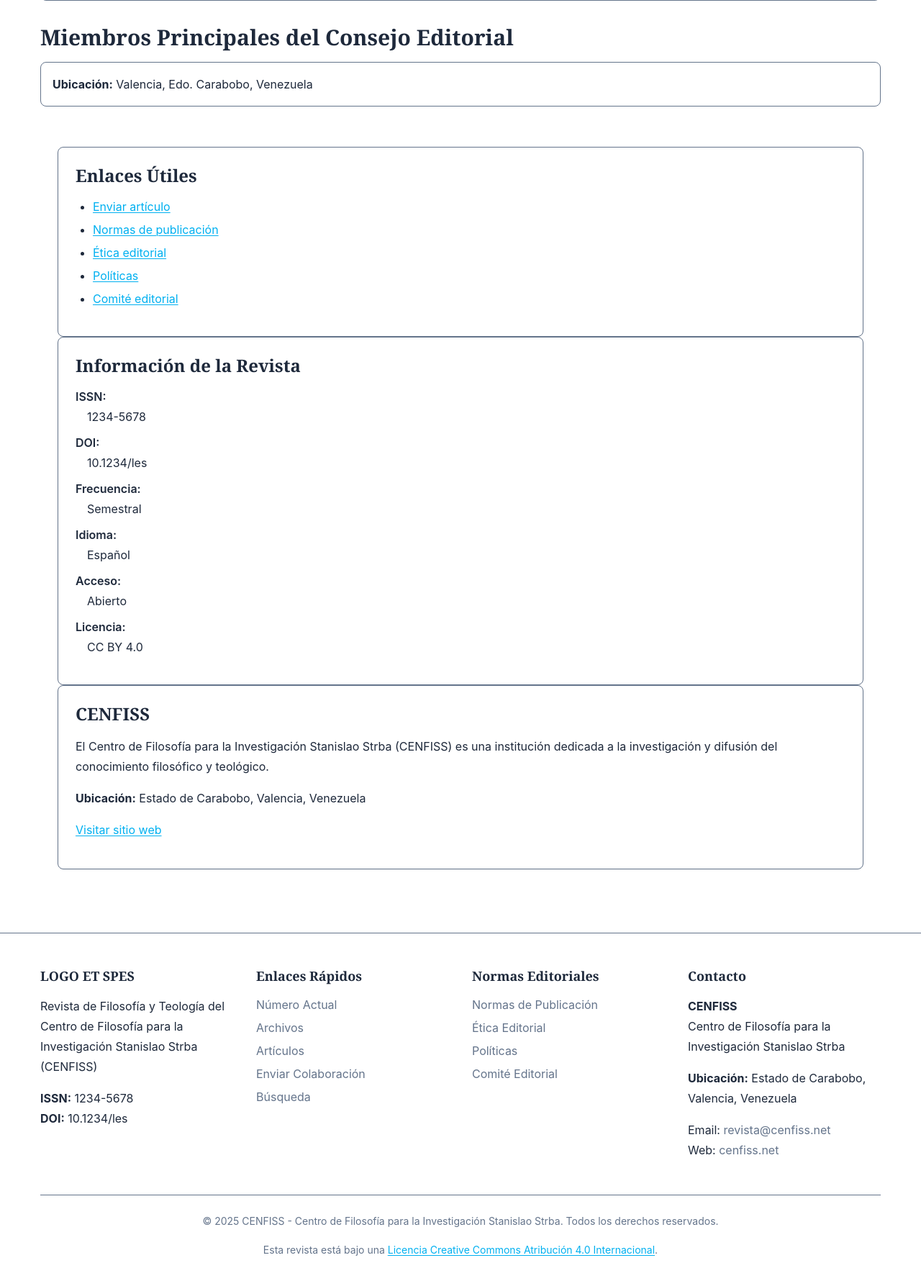
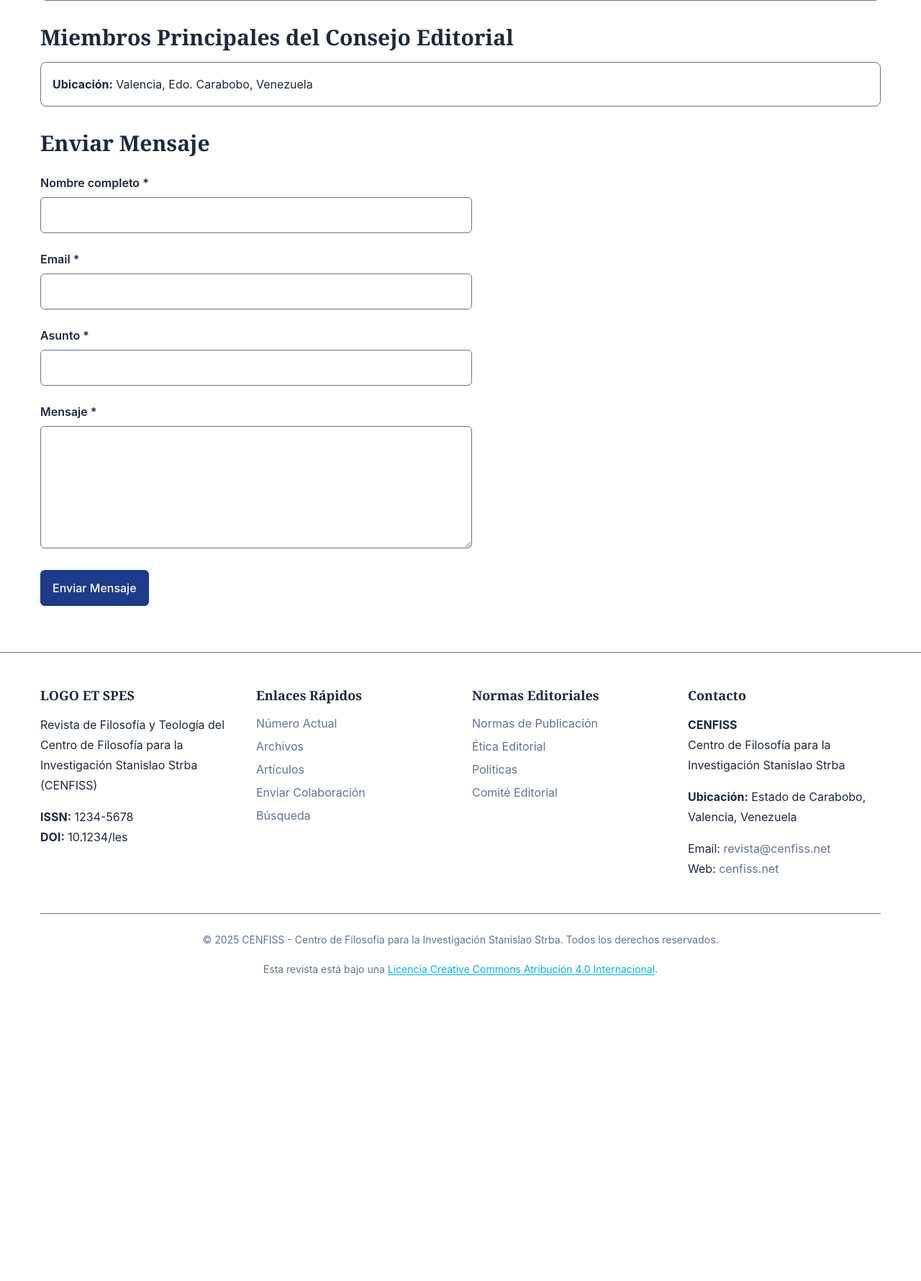
Before and after one commit to refo44/demo-revistalogos, a PHP site: page /page-contacto.html in a window 1280 px wide. Shown: the part 1112-2892 px from the top of the page at 72% size. After the commit the page ends 2467 px from the top, so only its background shows below. Run offline with PHP 8.4, Linux system fonts and the light colour scheme.

Commit message:
feat: Add contact form to the contact page for user inquiries
- Introduce a new contact form allowing users to submit messages directly via email.
- Update the layout to enhance user interaction and streamline the contact process.
- Implement new CSS styles for the contact form to ensure a consistent and visually appealing design.

```diff
--- a/assets/css/pages.css
+++ b/assets/css/pages.css
@@ -1554,6 +1554,48 @@
   margin-bottom: 0;
 }
 
+/* Contact Form */
+.contact-form {
+  max-width: 600px;
+  margin-top: var(--space-6);
+}
+
+.form-group {
+  margin-bottom: var(--space-6);
+}
+
+.form-group label {
+  display: block;
+  font-weight: var(--font-weight-semibold);
+  margin-bottom: var(--space-2);
+  color: var(--color-text-primary);
+}
+
+.form-group input,
+.form-group textarea {
+  width: 100%;
+  padding: var(--space-3);
+  border: var(--border-width) solid var(--color-secondary);
+  border-radius: var(--border-radius);
+  background-color: var(--color-bg-primary);
+  color: var(--color-text-primary);
+  font-size: var(--font-size-base);
+  font-family: var(--font-family-primary);
+  transition: border-color var(--transition-fast);
+}
+
+.form-group input:focus,
+.form-group textarea:focus {
+  outline: none;
+  border-color: var(--color-primary);
+  box-shadow: 0 0 0 3px rgba(168, 207, 140, 0.1);
+}
+
+.form-group textarea {
+  resize: vertical;
+  min-height: 120px;
+}
+
 /* Responsive */
 @media (max-width: 768px) {
   .blog-posts {
--- a/page-contacto.html
+++ b/page-contacto.html
@@ -167,50 +167,34 @@
                             <p><strong>Ubicación:</strong> Valencia, Edo. Carabobo, Venezuela</p>
                         </div>
                     </section>
+
+                    <!-- Formulario de Contacto -->
+                    <section class="contact-section">
+                        <h2>Enviar Mensaje</h2>
+                        <form class="contact-form" action="mailto:revista@cenfiss.net" method="post" enctype="text/plain">
+                            <div class="form-group">
+                                <label for="contact-name">Nombre completo *</label>
+                                <input type="text" id="contact-name" name="name" required>
                             </div>
 
-                <aside class="sidebar">
-                    <div class="card">
-                        <h3>Enlaces Útiles</h3>
-                        <ul>
-                            <li><a href="page-enviar-colaboracion.html">Enviar artículo</a></li>
-                            <li><a href="page-normas.html">Normas de publicación</a></li>
-                            <li><a href="page-etica.html">Ética editorial</a></li>
-                            <li><a href="page-politicas.html">Políticas</a></li>
-                            <li><a href="page-comite.html">Comité editorial</a></li>
-                        </ul>
+                            <div class="form-group">
+                                <label for="contact-email">Email *</label>
+                                <input type="email" id="contact-email" name="email" required>
                             </div>
 
-                    <div class="card">
-                        <h3>Información de la Revista</h3>
-                        <dl>
-                            <dt>ISSN:</dt>
-                            <dd>1234-5678</dd>
-
-                            <dt>DOI:</dt>
-                            <dd>10.1234/les</dd>
-
-                            <dt>Frecuencia:</dt>
-                            <dd>Semestral</dd>
-
-                            <dt>Idioma:</dt>
-                            <dd>Español</dd>
-
-                            <dt>Acceso:</dt>
-                            <dd>Abierto</dd>
-
-                            <dt>Licencia:</dt>
-                            <dd>CC BY 4.0</dd>
-                        </dl>
+                            <div class="form-group">
+                                <label for="contact-subject">Asunto *</label>
+                                <input type="text" id="contact-subject" name="subject" required>
                             </div>
 
-                    <div class="card">
-                        <h3>CENFISS</h3>
-                        <p>El Centro de Filosofía para la Investigación Stanislao Strba (CENFISS) es una institución dedicada a la investigación y difusión del conocimiento filosófico y teológico.</p>
-                        <p><strong>Ubicación:</strong> Estado de Carabobo, Valencia, Venezuela</p>
-                        <p><a href="https://cenfiss.net" target="_blank" rel="noopener noreferrer">Visitar sitio web</a></p>
+                            <div class="form-group">
+                                <label for="contact-message">Mensaje *</label>
+                                <textarea id="contact-message" name="message" rows="6" required></textarea>
                             </div>
-                </aside>
+
+                            <button type="submit" class="btn btn--primary">Enviar Mensaje</button>
+                        </form>
+                    </section>
                 </div>
             </div>
     </main>
```
Lines whose indentation alone changed are shown as unchanged.
